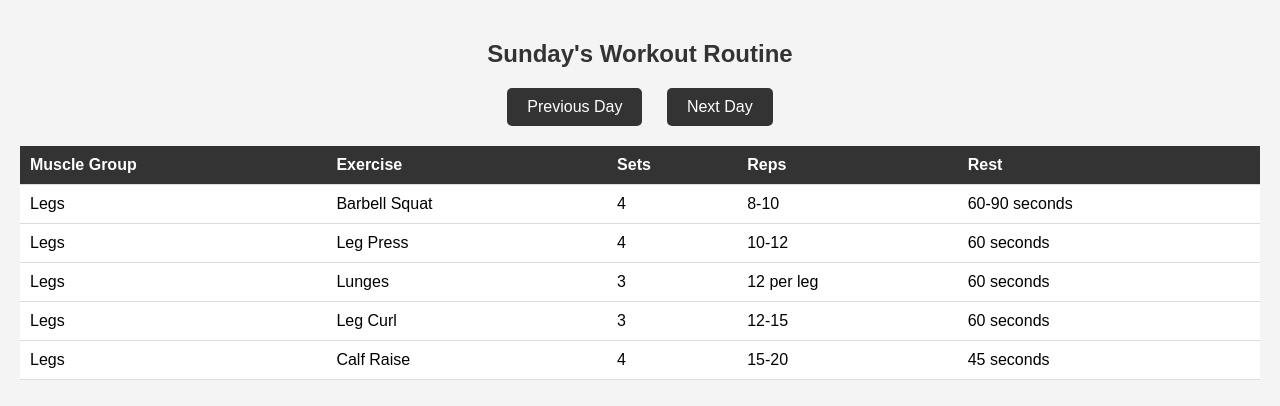
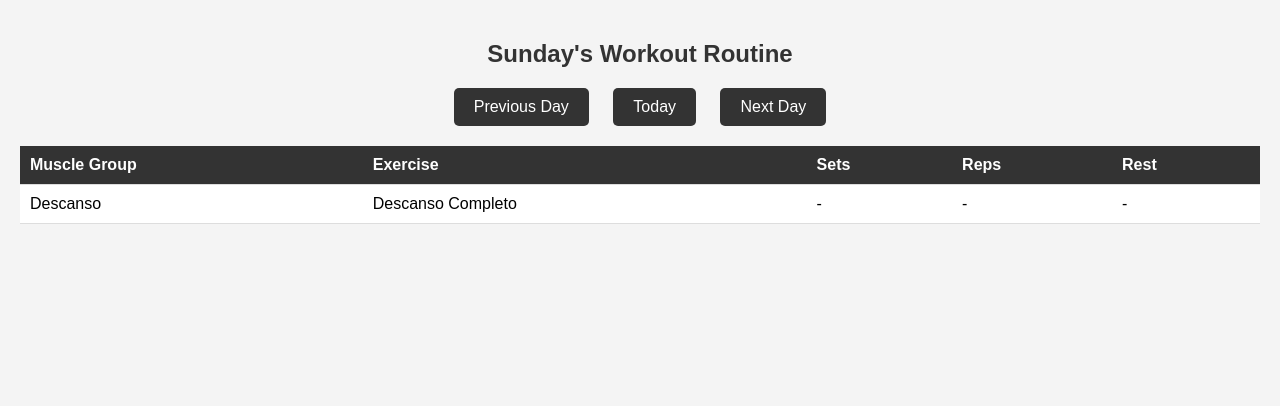
Before and after one commit to jorgemorenooz/gym-routine, a plain HTML site: page docs/index.html in a window 1280 px wide. Drawn offline with Linux system fonts and the light colour scheme.

Commit message:
rutina completa

```diff
--- a/docs/index.html
+++ b/docs/index.html
@@ -57,6 +57,7 @@
 
     <div class="slider-controls">
         <button onclick="changeDay(-1)">Previous Day</button>
+        <button onclick="changeDay(null)">Today</button>
         <button onclick="changeDay(1)">Next Day</button>
     </div>
 
@@ -64,29 +65,54 @@
 
     <script>
         const routine = {
-            "Sunday": [
-                { muscleGroup: "Legs", exercise: "Barbell Squat", sets: 4, reps: "8-10", rest: "60-90 seconds" },
-                { muscleGroup: "Legs", exercise: "Leg Press", sets: 4, reps: "10-12", rest: "60 seconds" },
-                { muscleGroup: "Legs", exercise: "Lunges", sets: 3, reps: "12 per leg", rest: "60 seconds" },
-                { muscleGroup: "Legs", exercise: "Leg Curl", sets: 3, reps: "12-15", rest: "60 seconds" },
-                { muscleGroup: "Legs", exercise: "Calf Raise", sets: 4, reps: "15-20", rest: "45 seconds" },
-            ],
             "Monday": [
-                { muscleGroup: "Back", exercise: "Pull-Ups", sets: 4, reps: "8-10", rest: "60-90 seconds" },
-                { muscleGroup: "Back", exercise: "Barbell Row", sets: 4, reps: "10-12", rest: "60 seconds" },
-                { muscleGroup: "Back", exercise: "Lat Pulldown", sets: 3, reps: "12", rest: "60 seconds" },
-                { muscleGroup: "Back", exercise: "Romanian Deadlift", sets: 3, reps: "10", rest: "60-90 seconds" },
-                { muscleGroup: "Triceps", exercise: "Dips", sets: 3, reps: "10-12", rest: "60 seconds" },
-                { muscleGroup: "Triceps", exercise: "Tricep Extensions", sets: 3, reps: "12-15", rest: "45 seconds" },
+                { muscleGroup: "Espalda", exercise: "Peso Muerto", sets: 4, reps: "8-10", rest: "60-90 seconds" },
+                { muscleGroup: "Espalda", exercise: "Remo con Barra	", sets: 4, reps: "10-12", rest: "60 seconds" },
+                { muscleGroup: "Espalda", exercise: "Jalón al Pecho", sets: 4, reps: "10-12", rest: "60 seconds" },
+                { muscleGroup: "Espalda", exercise: "Remo en Máquina", sets: 3, reps: "12", rest: "60 seconds" },
+                { muscleGroup: "Triceps", exercise: "Extensión de Tríceps en Polea", sets: 4, reps: "12-15", rest: "60 seconds" },
+                { muscleGroup: "Triceps", exercise: "Press Francés con Barra Z", sets: 3, reps: "10-12", rest: "60 seconds" },
+                { muscleGroup: "Triceps", exercise: "Fondos en Banco", sets: 3, reps: "12-15", rest: "60 seconds" },
             ],
             "Tuesday": [
-                { muscleGroup: "Legs", exercise: "Barbell Squat", sets: 4, reps: "8-10", rest: "60-90 seconds" },
-                { muscleGroup: "Legs", exercise: "Leg Press", sets: 4, reps: "10-12", rest: "60 seconds" },
-                { muscleGroup: "Legs", exercise: "Lunges", sets: 3, reps: "12 per leg", rest: "60 seconds" },
-                { muscleGroup: "Legs", exercise: "Leg Curl", sets: 3, reps: "12-15", rest: "60 seconds" },
-                { muscleGroup: "Legs", exercise: "Calf Raise", sets: 4, reps: "15-20", rest: "45 seconds" },
+                { muscleGroup: "Piernas", exercise: "Sentadillas con Barra", sets: 4, reps: "8-10", rest: "60-90 seconds" },
+                { muscleGroup: "Piernas", exercise: "Prensa de Piernas", sets: 4, reps: "10-12", rest: "60 seconds" },
+                { muscleGroup: "Piernas", exercise: "Extensiones de Cuádriceps en Máquina", sets: 4, reps: "12-15", rest: "60 seconds" },
+                { muscleGroup: "Piernas", exercise: "Curl de Piernas en Máquina", sets: 4, reps: "12-15", rest: "60 seconds" },
+                { muscleGroup: "Piernas", exercise: "Elevación de Gemelos en Máquina", sets: 4, reps: "15-20", rest: "45 seconds" }
+            ],
+            "Wednesday": [
+                { muscleGroup: "Pecho", exercise: "Press de Banca", sets: 4, reps: "8-10", rest: "60-90 seconds" },
+                { muscleGroup: "Pecho", exercise: "Press Inclinado con Mancuernas", sets: 4, reps: "10-12", rest: "60 seconds" },
+                { muscleGroup: "Pecho", exercise: "Press en Máquina", sets: 4, reps: "10-12", rest: "60 seconds" },
+                { muscleGroup: "Pecho", exercise: "Aperturas en Máquina", sets: 3, reps: "12-15", rest: "60 seconds" },
+                { muscleGroup: "Bíceps", exercise: "Curl con Barra", sets: 4, reps: "8-10", rest: "60 seconds" },
+                { muscleGroup: "Bíceps", exercise: "Curl con Mancuernas en Banco Inclinado", sets: 4, reps: "10-12", rest: "60 seconds" },
+                { muscleGroup: "Bíceps", exercise: "Curl de Bíceps en Máquina Predicador", sets: 3, reps: "12-15", rest: "60 seconds" }
+            ],
+            "Thursday": [
+                { muscleGroup: "Hombros", exercise: "Press Militar con Barra o Mancuernas", sets: 4, reps: "8-10", rest: "60-90 seconds" },
+                { muscleGroup: "Hombros", exercise: "Elevaciones Laterales", sets: 4, reps: "12-15", rest: "60 seconds" },
+                { muscleGroup: "Hombros", exercise: "Elevaciones Frontales con Mancuernas", sets: 3, reps: "12", rest: "60 seconds" },
+                { muscleGroup: "Hombros", exercise: "Remo al Mentón con Barra Z", sets: 3, reps: "10-12", rest: "60 seconds" },
+                { muscleGroup: "Abs", exercise: "Crunches en Máquina", sets: 4, reps: "15-20", rest: "60 seconds" },
+                { muscleGroup: "Abs", exercise: "Elevación de Piernas en Banco", sets: 3, reps: "15-20", rest: "60 seconds" }
+            ],
+            "Friday": [
+                { muscleGroup: "Piernas", exercise: "Peso Muerto Rumano", sets: 4, reps: "8-10", rest: "60-90 seconds" },
+                { muscleGroup: "Piernas", exercise: "Hip Thrust con Barra", sets: 4, reps: "10-12", rest: "60 seconds" },
+                { muscleGroup: "Piernas", exercise: "Curl de Piernas en Máquina", sets: 4, reps: "12", rest: "60 seconds" },
+                { muscleGroup: "Piernas", exercise: "Zancadas con Barra o Mancuernas", sets: 3, reps: "12 por pierna", rest: "60 seconds" },
+                { muscleGroup: "Piernas", exercise: "Elevación de Gemelos en Máquina", sets: 4, reps: "15-20", rest: "45 seconds" }
+            ],
+            "Saturday": [
+                { muscleGroup: "Cardio", exercise: "Ciclismo o Caminata en Cinta", sets: "-", reps: "30-45 minutes", rest: "-" },
+                { muscleGroup: "Core", exercise: "Russian Twists con Peso", sets: 3, reps: "20 por lado", rest: "60 seconds" },
+                { muscleGroup: "Core", exercise: "Plancha en Máquina de Abdominales", sets: 4, reps: "1 minuto", rest: "60 seconds" }
+            ],
+            "Sunday": [
+                { muscleGroup: "Descanso", exercise: "Descanso Completo", sets: "-", reps: "-", rest: "-" }
             ]
-            // Add other days as needed
         };
 
         const days = ["Sunday", "Monday", "Tuesday", "Wednesday", "Thursday", "Friday", "Saturday"];
@@ -126,7 +152,12 @@
         }
 
         function changeDay(direction) {
-            currentDayIndex = (currentDayIndex + direction + 7) % 7;
+            if(!direction){
+                currentDayIndex = new Date().getDay();
+            }
+            else{
+                currentDayIndex = (currentDayIndex + direction + 7) % 7;
+            }
             displayRoutine(currentDayIndex);
         }
 
```
